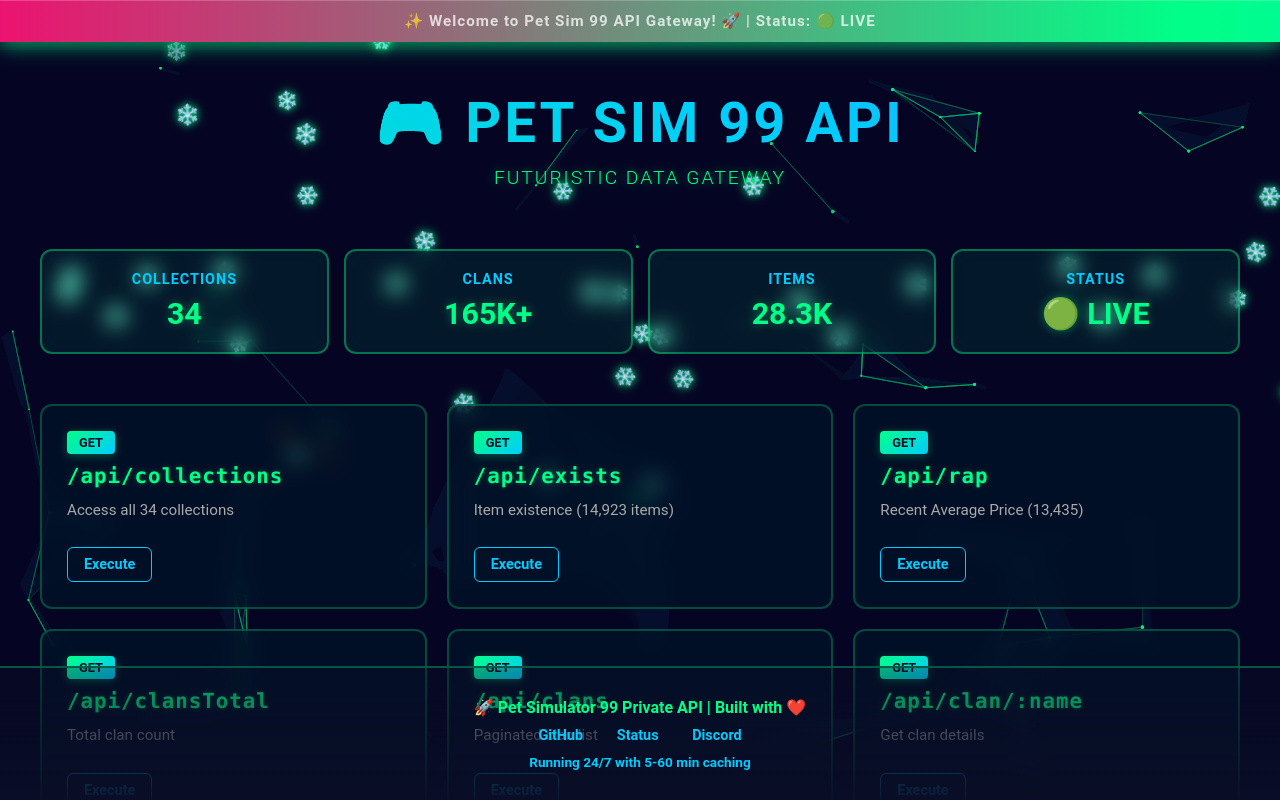
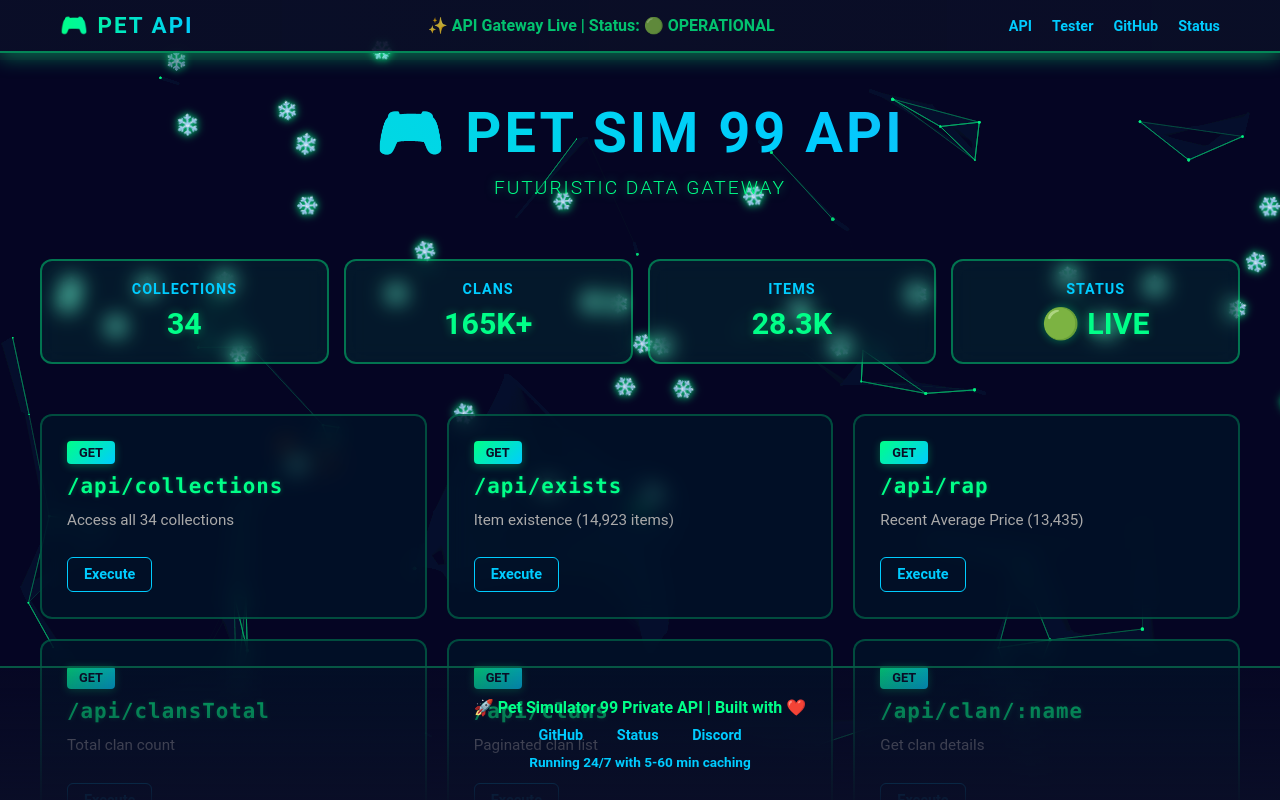
Before and after one commit to WhiteNeone00/petdataapi, a website: page public/index.html in a window 1280 px wide. Drawn offline with Linux system fonts and the light colour scheme.

Commit message:
🧭 Add proper navbar with navigation links, logo, and status

```diff
--- a/public/index.html
+++ b/public/index.html
@@ -20,32 +20,65 @@
             background: #0a0e27;
         }
 
-        .topbar {
+        .navbar {
             position: fixed;
             top: 0;
             left: 0;
             right: 0;
-            background: linear-gradient(90deg, #ff006e, #00ff88, #00ccff);
-            background-size: 200% 200%;
-            animation: barShift 6s ease infinite;
-            padding: 12px 20px;
-            text-align: center;
-            color: white;
-            font-weight: 700;
+            background: linear-gradient(90deg, rgba(10,14,39,0.95), rgba(10,14,39,0.85));
+            border-bottom: 2px solid rgba(0, 255, 136, 0.5);
+            padding: 0;
             z-index: 1000;
-            box-shadow: 0 4px 20px rgba(0, 255, 136, 0.6), inset 0 1px 0 rgba(255,255,255,0.2);
-            letter-spacing: 1px;
+            box-shadow: 0 4px 20px rgba(0, 255, 136, 0.4);
         }
 
-        @keyframes barShift {
-            0% { background-position: 0% 50%; }
-            50% { background-position: 100% 50%; }
-            100% { background-position: 0% 50%; }
+        .navbar-content {
+            max-width: 1200px;
+            margin: 0 auto;
+            display: flex;
+            justify-content: space-between;
+            align-items: center;
+            padding: 12px 20px;
         }
 
-        .announcement {
-            font-size: 0.95em;
+        .navbar-logo {
+            font-size: 1.4em;
+            font-weight: 700;
+            background: linear-gradient(90deg, #00ff88, #00ccff);
+            -webkit-background-clip: text;
+            -webkit-text-fill-color: transparent;
+            background-clip: text;
+            letter-spacing: 2px;
+        }
+
+        .navbar-announcement {
+            flex: 1;
+            text-align: center;
+            color: #00ff88;
+            font-weight: 600;
+            margin: 0 20px;
             animation: smoothPulse 2s ease-in-out infinite;
+        }
+
+        .navbar-links {
+            display: flex;
+            gap: 20px;
+            list-style: none;
+        }
+
+        .navbar-link {
+            color: #00ccff;
+            text-decoration: none;
+            font-weight: 600;
+            font-size: 0.9em;
+            transition: all 0.3s ease;
+            border-bottom: 2px solid transparent;
+        }
+
+        .navbar-link:hover {
+            color: #00ff88;
+            border-bottom-color: #00ff88;
+            text-shadow: 0 0 10px rgba(0, 255, 136, 0.5);
         }
 
         @keyframes smoothPulse {
@@ -60,14 +93,14 @@
             top: 0;
             left: 0;
             z-index: 1;
-            padding-top: 50px;
+            padding-top: 60px;
         }
 
         #snow-container {
             position: fixed;
             width: 100%;
             height: 100%;
-            top: 50px;
+            top: 60px;
             left: 0;
             z-index: 1;
             pointer-events: none;
@@ -87,7 +120,7 @@
             position: fixed;
             width: 100%;
             height: 100%;
-            top: 50px;
+            top: 60px;
             left: 0;
             z-index: 1;
             pointer-events: none;
@@ -103,7 +136,7 @@
 
         #thunder {
             position: fixed;
-            top: 50px;
+            top: 60px;
             left: 0;
             width: 100%;
             height: 100%;
@@ -120,10 +153,10 @@
         .content {
             position: relative;
             z-index: 2;
-            height: calc(100% - 50px);
+            height: calc(100% - 60px);
             overflow-y: auto;
             padding: 40px 20px 100px;
-            margin-top: 50px;
+            margin-top: 60px;
         }
 
         .content::-webkit-scrollbar {
@@ -546,13 +579,40 @@
                 display: inline-block;
                 margin: 5px;
             }
+
+            .navbar-content {
+                flex-direction: column;
+                gap: 10px;
+            }
+
+            .navbar-announcement {
+                margin: 8px 0;
+                font-size: 0.85em;
+            }
+
+            .navbar-links {
+                gap: 15px;
+            }
+
+            .navbar-link {
+                font-size: 0.8em;
+            }
         }
     </style>
 </head>
 <body>
-    <div class="topbar">
-        <div class="announcement">✨ Welcome to Pet Sim 99 API Gateway! 🚀 | Status: 🟢 LIVE</div>
-    </div>
+    <nav class="navbar">
+        <div class="navbar-content">
+            <div class="navbar-logo">🎮 PET API</div>
+            <div class="navbar-announcement">✨ API Gateway Live | Status: 🟢 OPERATIONAL</div>
+            <ul class="navbar-links">
+                <li><a href="#collections" class="navbar-link">API</a></li>
+                <li><a href="#tester" class="navbar-link">Tester</a></li>
+                <li><a href="https://github.com/WhiteNeone00/petdataapi" class="navbar-link">GitHub</a></li>
+                <li><a href="https://eu-pet01.whee.lol/health" class="navbar-link">Status</a></li>
+            </ul>
+        </div>
+    </nav>
 
     <div id="particles-container"></div>
     <div id="snow-container"></div>
@@ -585,7 +645,7 @@
                 </div>
             </div>
 
-            <div class="endpoints-grid">
+            <div class="endpoints-grid" id="collections">
                 <div class="endpoint-card">
                     <div class="endpoint-method">GET</div>
                     <h3>/api/collections</h3>
@@ -642,7 +702,7 @@
                 </div>
             </div>
 
-            <div class="tester-section">
+            <div class="tester-section" id="tester">
                 <h2>⚡ LIVE API TESTER</h2>
                 <div class="tester-input">
                     <input type="text" id="testUrl" placeholder="Enter endpoint: /api/collections" value="/api/collections">
@@ -698,7 +758,7 @@ print(response.json())</code></pre>
         const ctx = canvas.getContext('2d');
 
         canvas.width = window.innerWidth;
-        canvas.height = window.innerHeight - 50;
+        canvas.height = window.innerHeight - 60;
 
         const particles = [];
         const particleCount = 60;
@@ -791,7 +851,7 @@ print(response.json())</code></pre>
 
         window.addEventListener('resize', () => {
             canvas.width = window.innerWidth;
-            canvas.height = window.innerHeight - 50;
+            canvas.height = window.innerHeight - 60;
         });
 
         // Smooth Snow Animation
```
